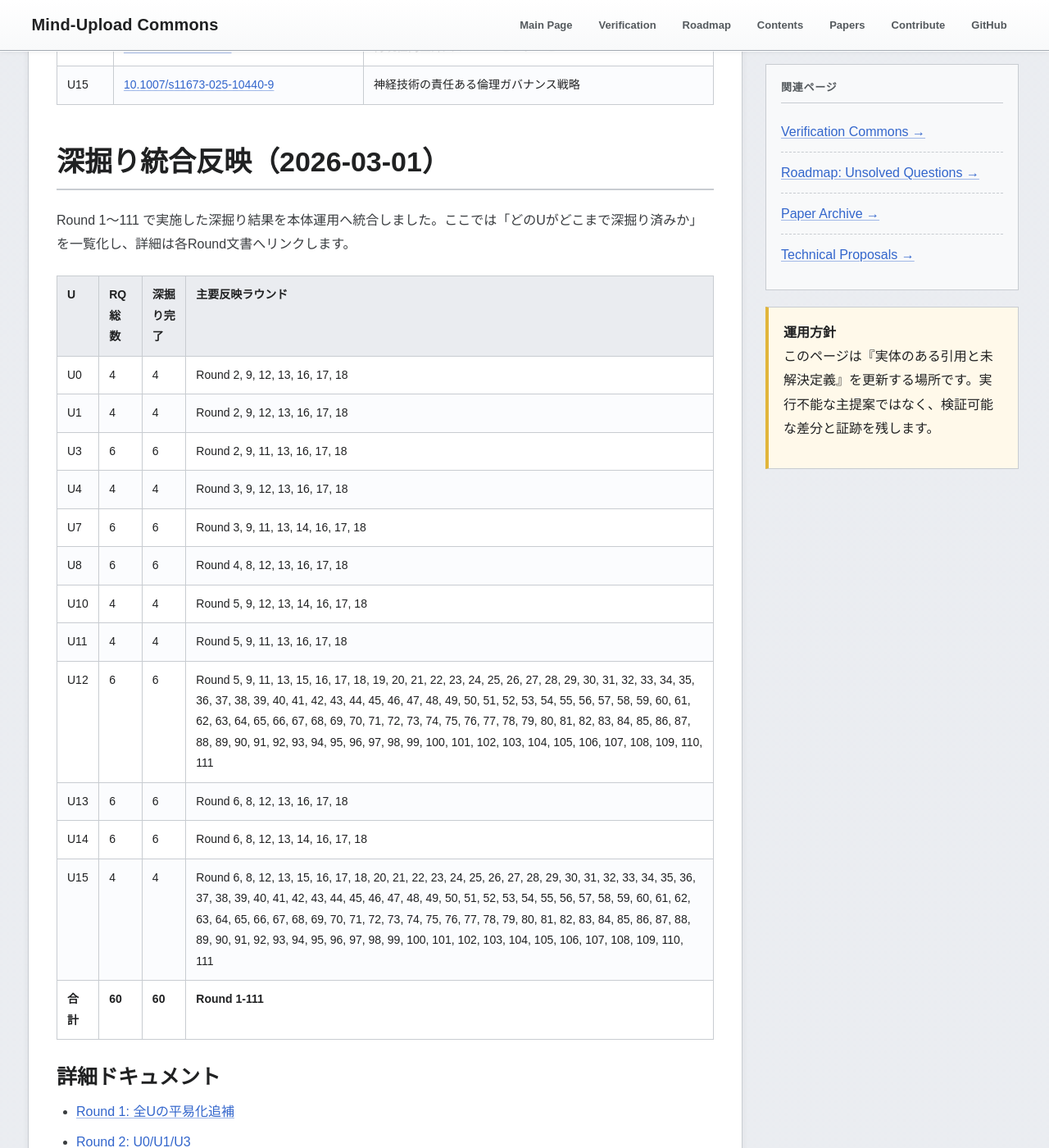
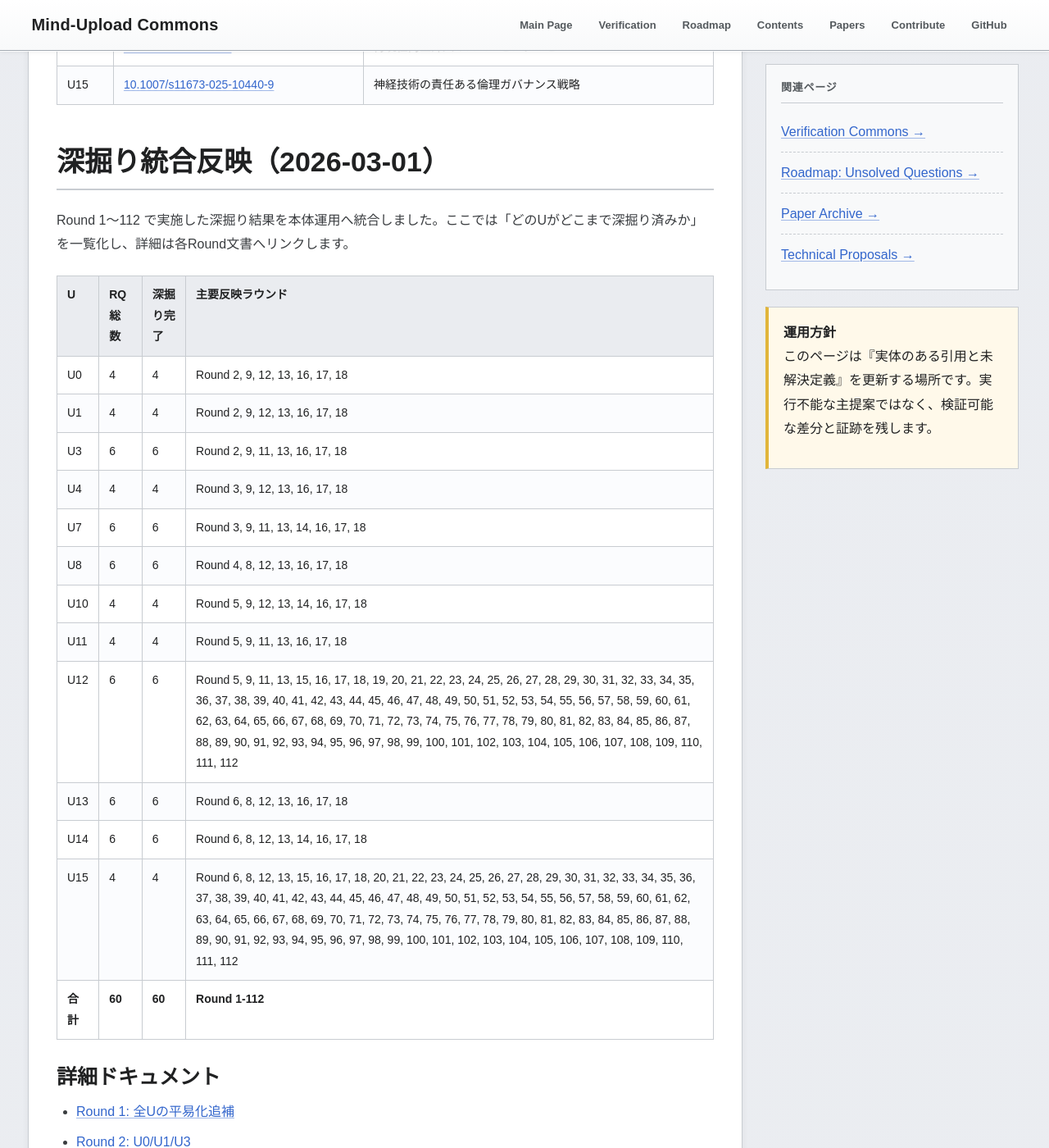
Before and after one commit to yasufumi-nakata/eegflow, a Jekyll site: the page built from research_harvest_50.md, in a window 1280 px wide and 1400 px high, scrolled down 6243 px. Shown: the whole window at 82% size. Built offline with Jekyll 4.4.1, drawn with Linux system fonts in a browser that asks for light colours; some of the changed text lies outside the part shown.

Commit message:
Add Round 112 follow-up reconnect stability confirmation and remonitor gate

```diff
--- a/research_harvest_50.md
+++ b/research_harvest_50.md
@@ -156,7 +156,7 @@
 <section class="section" id="deepening-integration-20260301">
 <h2 class="section-title">深掘り統合反映（2026-03-01）</h2>
 <p>
-Round 1〜111 で実施した深掘り結果を本体運用へ統合しました。ここでは「どのUがどこまで深掘り済みか」を一覧化し、詳細は各Round文書へリンクします。
+Round 1〜112 で実施した深掘り結果を本体運用へ統合しました。ここでは「どのUがどこまで深掘り済みか」を一覧化し、詳細は各Round文書へリンクします。
 </p>
 <table class="data-table">
 <thead><tr><th>U</th><th>RQ総数</th><th>深掘り完了</th><th>主要反映ラウンド</th></tr></thead><tbody>
@@ -168,11 +168,11 @@
 <tr><td>U8</td><td>6</td><td>6</td><td>Round 4, 8, 12, 13, 16, 17, 18</td></tr>
 <tr><td>U10</td><td>4</td><td>4</td><td>Round 5, 9, 12, 13, 14, 16, 17, 18</td></tr>
 <tr><td>U11</td><td>4</td><td>4</td><td>Round 5, 9, 11, 13, 16, 17, 18</td></tr>
-<tr><td>U12</td><td>6</td><td>6</td><td>Round 5, 9, 11, 13, 15, 16, 17, 18, 19, 20, 21, 22, 23, 24, 25, 26, 27, 28, 29, 30, 31, 32, 33, 34, 35, 36, 37, 38, 39, 40, 41, 42, 43, 44, 45, 46, 47, 48, 49, 50, 51, 52, 53, 54, 55, 56, 57, 58, 59, 60, 61, 62, 63, 64, 65, 66, 67, 68, 69, 70, 71, 72, 73, 74, 75, 76, 77, 78, 79, 80, 81, 82, 83, 84, 85, 86, 87, 88, 89, 90, 91, 92, 93, 94, 95, 96, 97, 98, 99, 100, 101, 102, 103, 104, 105, 106, 107, 108, 109, 110, 111</td></tr>
+<tr><td>U12</td><td>6</td><td>6</td><td>Round 5, 9, 11, 13, 15, 16, 17, 18, 19, 20, 21, 22, 23, 24, 25, 26, 27, 28, 29, 30, 31, 32, 33, 34, 35, 36, 37, 38, 39, 40, 41, 42, 43, 44, 45, 46, 47, 48, 49, 50, 51, 52, 53, 54, 55, 56, 57, 58, 59, 60, 61, 62, 63, 64, 65, 66, 67, 68, 69, 70, 71, 72, 73, 74, 75, 76, 77, 78, 79, 80, 81, 82, 83, 84, 85, 86, 87, 88, 89, 90, 91, 92, 93, 94, 95, 96, 97, 98, 99, 100, 101, 102, 103, 104, 105, 106, 107, 108, 109, 110, 111, 112</td></tr>
 <tr><td>U13</td><td>6</td><td>6</td><td>Round 6, 8, 12, 13, 16, 17, 18</td></tr>
 <tr><td>U14</td><td>6</td><td>6</td><td>Round 6, 8, 12, 13, 14, 16, 17, 18</td></tr>
-<tr><td>U15</td><td>4</td><td>4</td><td>Round 6, 8, 12, 13, 15, 16, 17, 18, 20, 21, 22, 23, 24, 25, 26, 27, 28, 29, 30, 31, 32, 33, 34, 35, 36, 37, 38, 39, 40, 41, 42, 43, 44, 45, 46, 47, 48, 49, 50, 51, 52, 53, 54, 55, 56, 57, 58, 59, 60, 61, 62, 63, 64, 65, 66, 67, 68, 69, 70, 71, 72, 73, 74, 75, 76, 77, 78, 79, 80, 81, 82, 83, 84, 85, 86, 87, 88, 89, 90, 91, 92, 93, 94, 95, 96, 97, 98, 99, 100, 101, 102, 103, 104, 105, 106, 107, 108, 109, 110, 111</td></tr>
-<tr><td><strong>合計</strong></td><td><strong>60</strong></td><td><strong>60</strong></td><td><strong>Round 1-111</strong></td></tr>
+<tr><td>U15</td><td>4</td><td>4</td><td>Round 6, 8, 12, 13, 15, 16, 17, 18, 20, 21, 22, 23, 24, 25, 26, 27, 28, 29, 30, 31, 32, 33, 34, 35, 36, 37, 38, 39, 40, 41, 42, 43, 44, 45, 46, 47, 48, 49, 50, 51, 52, 53, 54, 55, 56, 57, 58, 59, 60, 61, 62, 63, 64, 65, 66, 67, 68, 69, 70, 71, 72, 73, 74, 75, 76, 77, 78, 79, 80, 81, 82, 83, 84, 85, 86, 87, 88, 89, 90, 91, 92, 93, 94, 95, 96, 97, 98, 99, 100, 101, 102, 103, 104, 105, 106, 107, 108, 109, 110, 111, 112</td></tr>
+<tr><td><strong>合計</strong></td><td><strong>60</strong></td><td><strong>60</strong></td><td><strong>Round 1-112</strong></td></tr>
 </tbody></table>
 
 <h3>詳細ドキュメント</h3>
@@ -288,6 +288,7 @@
 <li><a href="research_deepening_round109_2026-03-01.html">Round 109: フォローアップ再接続フォローアップ再接続フォローアップ再接続フォローアップ再評価フォローアップ台帳とフォローアップ再接続フォローアップ再接続フォローアップ再接続フォローアップ監視再同期フォローアップゲート固定</a></li>
 <li><a href="research_deepening_round110_2026-03-01.html">Round 110: フォローアップ再接続フォローアップ再接続フォローアップ再接続フォローアップ再評価フォローアップ結果台帳とフォローアップ再接続フォローアップ再接続フォローアップ再接続フォローアップ監視再同期フォローアップ再接続ゲート固定</a></li>
 <li><a href="research_deepening_round111_2026-03-01.html">Round 111: フォローアップ再接続フォローアップ再接続フォローアップ再接続フォローアップ再評価フォローアップ再接続結果台帳とフォローアップ再接続フォローアップ再接続フォローアップ再接続フォローアップ監視再同期フォローアップ維持ゲート固定</a></li>
+<li><a href="research_deepening_round112_2026-03-01.html">Round 112: フォローアップ再接続フォローアップ再接続フォローアップ再接続フォローアップ再評価フォローアップ安定化確認台帳とフォローアップ再接続フォローアップ再接続フォローアップ再接続フォローアップ再接続フォローアップ再監視ゲート固定</a></li>
 </ul>
 
 <h3>整合性監査（証跡）</h3>
@@ -953,6 +954,12 @@
 Round 111 のフォローアップ再接続フォローアップ再接続フォローアップ再接続フォローアップ再評価フォローアップ再接続結果台帳とフォローアップ再接続フォローアップ再接続フォローアップ再接続フォローアップ監視再同期フォローアップ維持ゲート固定は
 <a href="automation/rq_regulation_reentry_followup_reconnect_followup_reconnect_followup_reconnect_followup_reevaluation_followup_reconnect_outcome_ledger_round111_2026-03-01.csv" target="_blank">rq_regulation_reentry_followup_reconnect_followup_reconnect_followup_reconnect_followup_reevaluation_followup_reconnect_outcome_ledger_round111_2026-03-01.csv</a>（問い別フォローアップ再接続フォローアップ再接続フォローアップ再接続フォローアップ再評価フォローアップ再接続結果台帳）と
 <a href="automation/rq_regulation_reentry_followup_reconnect_followup_reconnect_followup_reconnect_followup_watch_resync_followup_stability_gate_round111_2026-03-01.csv" target="_blank">rq_regulation_reentry_followup_reconnect_followup_reconnect_followup_reconnect_followup_watch_resync_followup_stability_gate_round111_2026-03-01.csv</a>（問い別フォローアップ再接続フォローアップ再接続フォローアップ再接続フォローアップ監視再同期フォローアップ維持ゲート）
+に記録しています。
+</p>
+<p class="small">
+Round 112 のフォローアップ再接続フォローアップ再接続フォローアップ再接続フォローアップ再評価フォローアップ安定化確認台帳とフォローアップ再接続フォローアップ再接続フォローアップ再接続フォローアップ再接続フォローアップ再監視ゲート固定は
+<a href="automation/rq_regulation_reentry_followup_reconnect_followup_reconnect_followup_reconnect_followup_reevaluation_followup_stability_confirmation_ledger_round112_2026-03-01.csv" target="_blank">rq_regulation_reentry_followup_reconnect_followup_reconnect_followup_reconnect_followup_reevaluation_followup_stability_confirmation_ledger_round112_2026-03-01.csv</a>（問い別フォローアップ再接続フォローアップ再接続フォローアップ再接続フォローアップ再評価フォローアップ安定化確認台帳）と
+<a href="automation/rq_regulation_reentry_followup_reconnect_followup_reconnect_followup_reconnect_followup_reconnect_followup_remonitor_gate_round112_2026-03-01.csv" target="_blank">rq_regulation_reentry_followup_reconnect_followup_reconnect_followup_reconnect_followup_reconnect_followup_remonitor_gate_round112_2026-03-01.csv</a>（問い別フォローアップ再接続フォローアップ再接続フォローアップ再接続フォローアップ再接続フォローアップ再監視ゲート）
 に記録しています。
 </p>
 </section>
```
Also changed, not shown: automation/rq_regulation_reentry_followup_reconnect_followup_reconnect_followup_reconnect_followup_reconnect_followup_remonitor_gate_round112_2026-03-01.csv (added, +11 -0 lines), automation/rq_regulation_reentry_followup_reconnect_followup_reconnect_followup_reconnect_followup_reevaluation_followup_stability_confirmation_ledger_round112_2026-03-01.csv (added, +11 -0 lines), research_deepening_continue_guide_2026-03-01.md (+5 -2 lines), research_deepening_round112_2026-03-01.md (added, +64 -0 lines).
